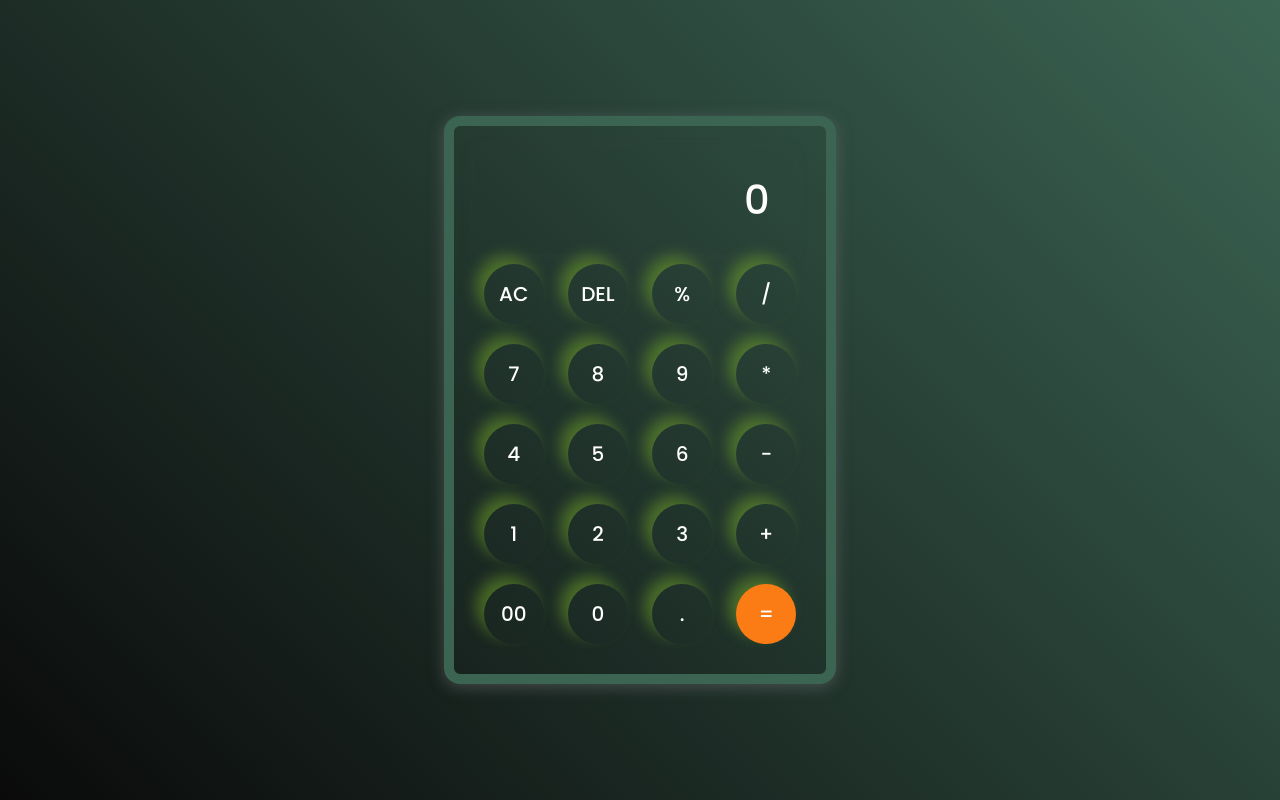
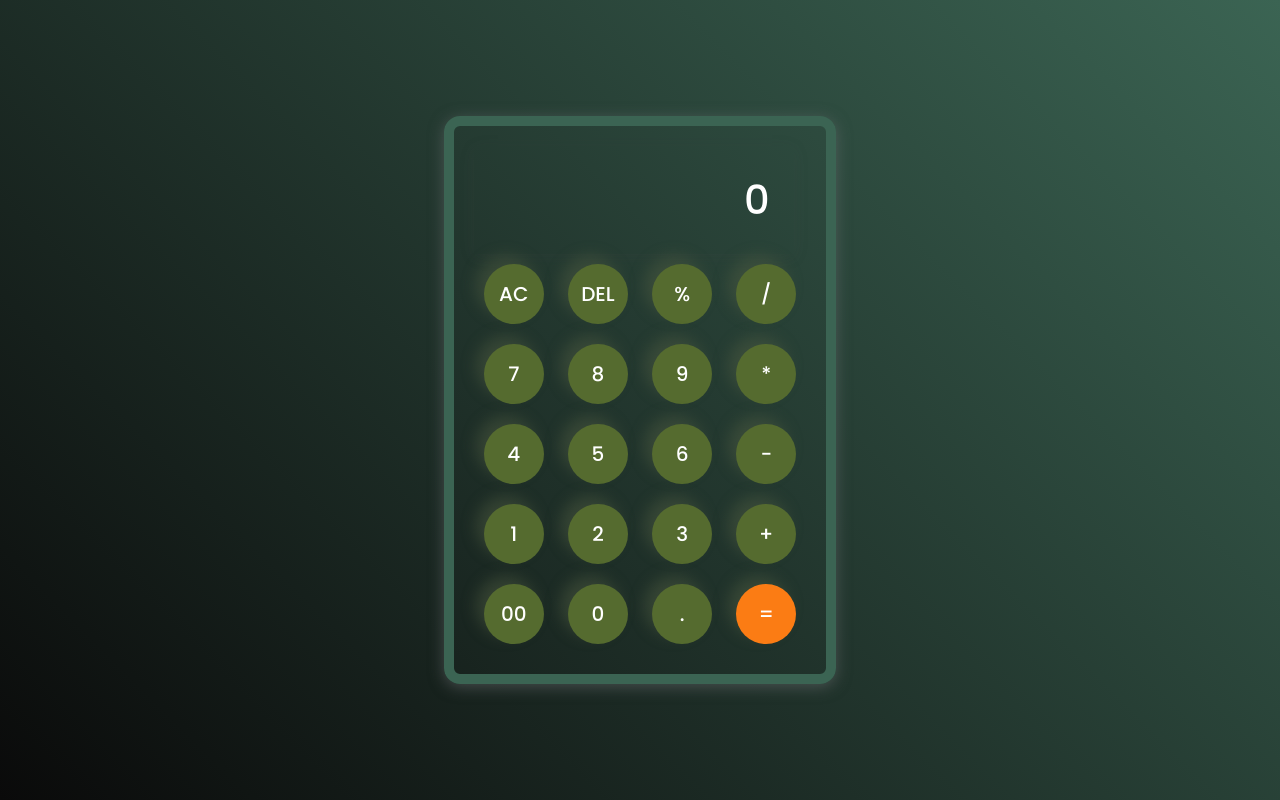
Before and after one commit to SM-REDOAN/Calculator, a plain HTML site: page index.html in a window 1280 px wide. Drawn offline with Linux system fonts and the light colour scheme.

Commit message:
Update style.css

```diff
--- a/style.css
+++ b/style.css
@@ -46,10 +46,10 @@ button {
   height: 60px;
   margin: 10px;
   border-radius: 50%;
-  background: transparent;
+  background: darkolivegreen;
   color: #ffffff;
   font-size: 20px;
-  box-shadow: -8px -8px 15px rgba(124, 180, 40, 0.474);
+  box-shadow: -8px -8px 15px rgba(81, 92, 66, 0.474);
   cursor: pointer;
 }
 
```
